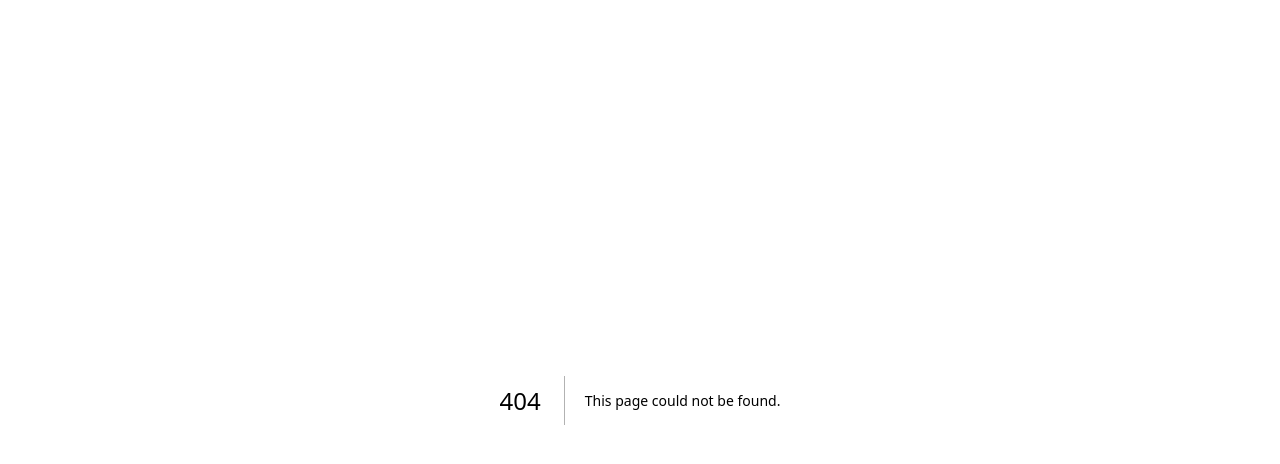
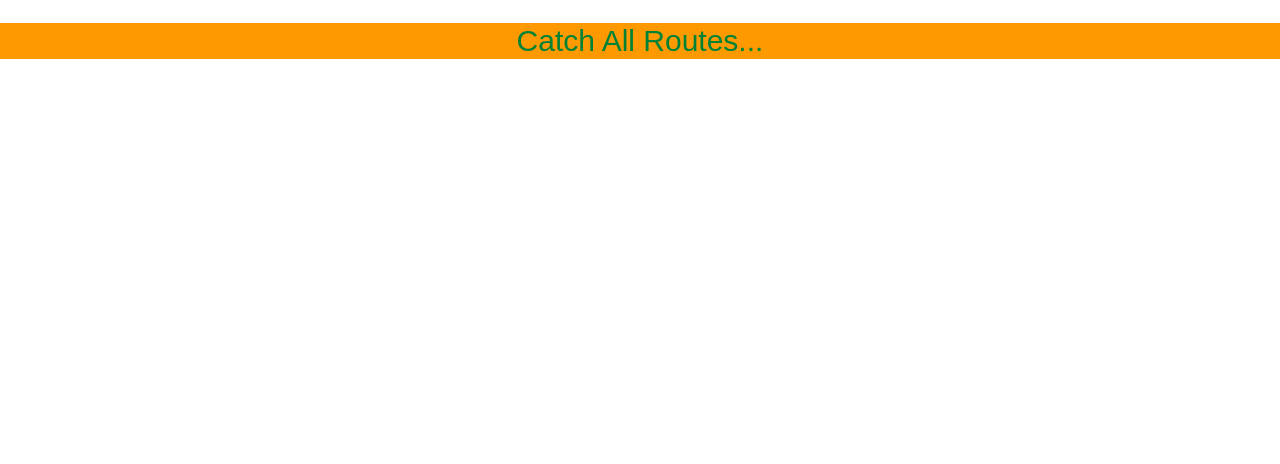
Before and after one commit to Ebrahimim29/PageRouter-NextJs-, a Next.js app: page /houses in a window 1280 px wide. Before the commit this address had no page. Shown: the top 464 px of the page. Built offline with nearby package versions, Linux system fonts and the light colour scheme.

Commit message:
Catch All Routes

```diff
--- /dev/null
+++ b/pages/houses/[...params].js
@@ -0,0 +1,24 @@
+import { useRouter } from "next/router";
+
+const Params = () => {
+
+    const router = useRouter()
+    const { params = [] } = router.query
+
+    console.log(params);
+
+
+    return (
+        <div className="flex justify-center items-center text-3xl mt-8 bg-amber-500 text-green-700 animate-bounce">
+            <h1>
+                Catch All Routes...
+            </h1>
+            <br/>
+            <h5>
+                {params[0]}
+            </h5>
+        </div>
+    )
+};
+
+export default Params;
--- /dev/null
+++ b/pages/houses/index.js
@@ -0,0 +1,9 @@
+const Houses = () => {
+    return(
+        <div className="text-3xl flex justify-center items-center mt-8 bg-red-400 text-gray-600 animate-bounce">
+            Houses Page
+        </div>
+    )
+};
+
+export default Houses;
```
